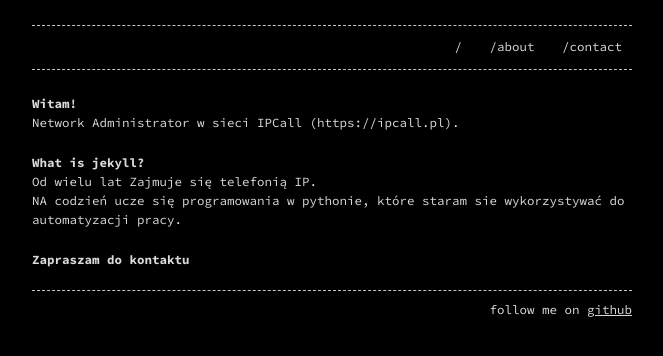
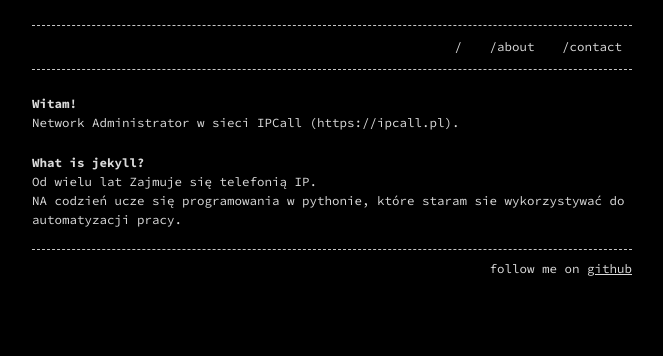
Before and after one commit to esccode/esccode.github.io, a Jekyll site: the page built from about.md, in a window 1280 px wide. Shown: the top 356 px of the page, without its empty margins (308-971 px from the left). Built offline with Jekyll 4.4.1, drawn with Linux system fonts in a browser that asks for light colours.

Commit message:
Update about.md

```diff
--- a/about.md
+++ b/about.md
@@ -12,5 +12,3 @@ Network Administrator w sieci IPCall (https://ipcall.pl).
 
 Od wielu lat Zajmuje się telefonią IP.
 NA codzień ucze się programowania w pythonie, które staram sie wykorzystywać do automatyzacji pracy.
-
-# Zapraszam do kontaktu
```
